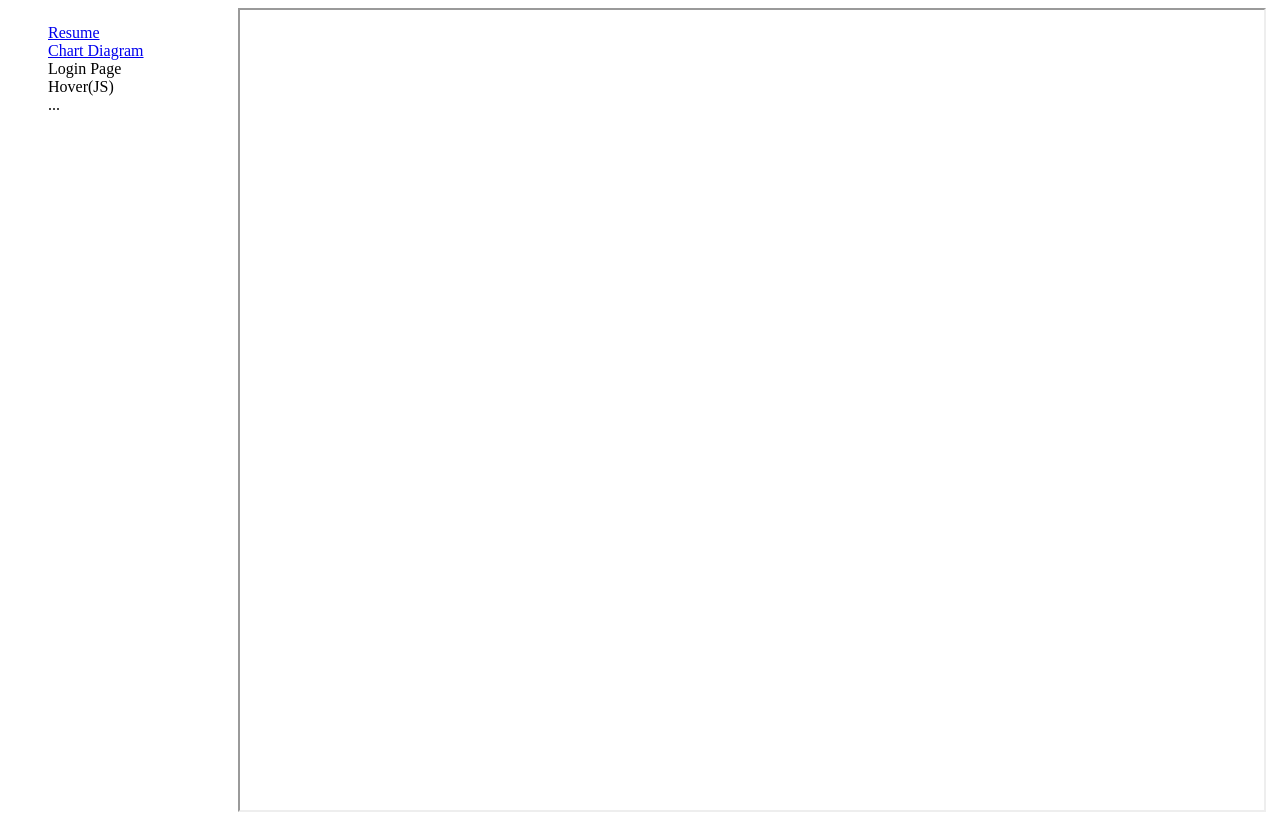
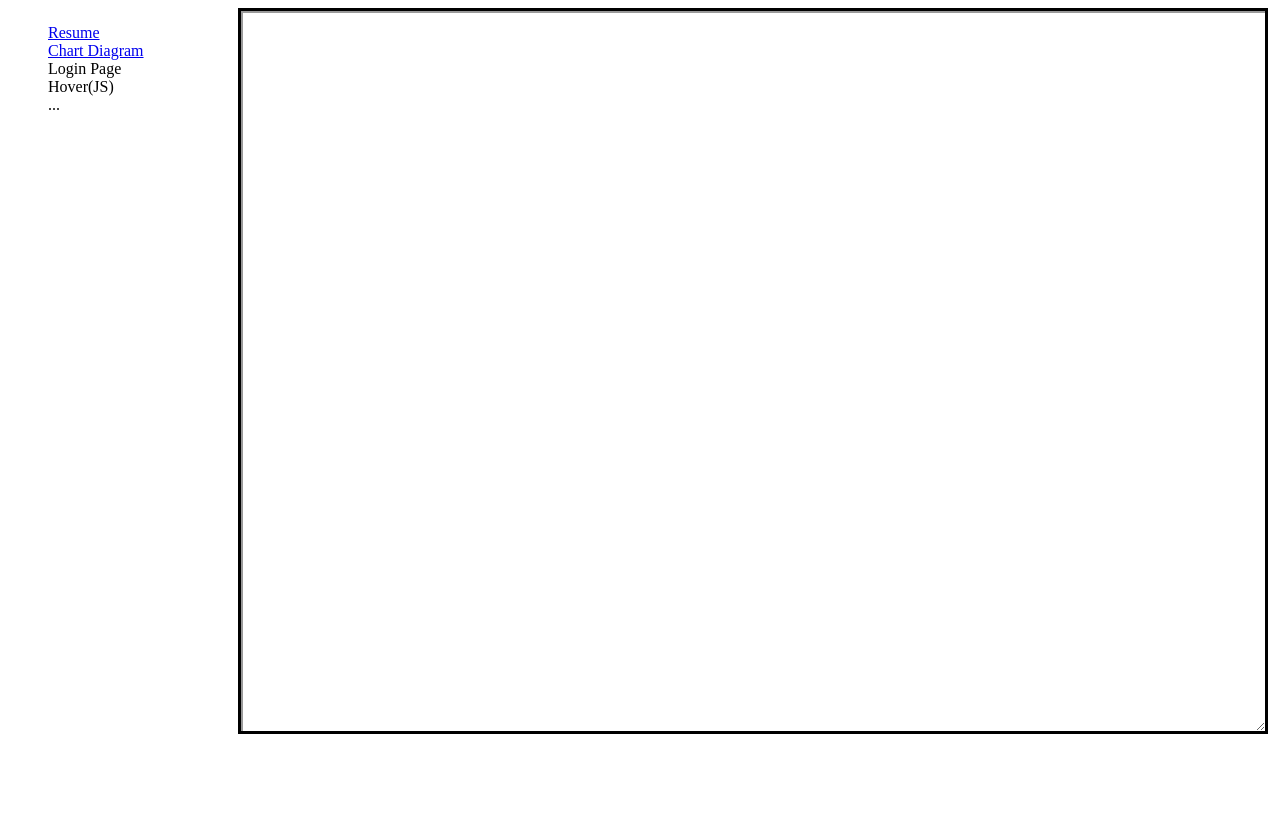
Before and after one commit to Md-ammal/miniProject, a plain HTML site: page index.html in a window 1280 px wide. Drawn offline with Linux system fonts and the light colour scheme.

Commit message:
Update index.html

```diff
--- a/index.html
+++ b/index.html
@@ -4,13 +4,25 @@
         <title>content</title>
     </head>
     <style>
+        a::after{
+            background-image: linear-gradient(to bottom, rgba(255,0,0,0), rgba(255,0,0,1));
+        }
+        li:hover{
+            background-image: linear-gradient(to bottom, rgba(255,0,0,0), rgba(255,182,193,1));
+        }
 div.frame {
   position: absolute;
   left: auto;
   width: 80%;
   margin-left: 18%;
-  height: 100%;
-  /* border: 3px solid blue; */
+  height: 90%;
+  resize: both;
+  overflow: auto;
+  overflow-y: hidden;
+  overflow-x: hidden;
+  border: 3px solid black;
+  min-height: 200px;
+  min-width: 200px;
 }
 
 div.list {
@@ -26,7 +38,7 @@ div.list {
         <div class="frame">
             <iframe src="" name="iframe_a" height="100%" width="100%" title="Iframe Example"></iframe>
         </div>
-        <div class="list">
+        <div class="list" >
             <ul type="none">
                 <li><a href="https://md-ammal.github.io/resume" target="iframe_a">Resume</a></li>
                 <li><a href="https://md-ammal.github.io/miniProject/chart_diagram.html" target="iframe_a">Chart Diagram</a></li>
```
